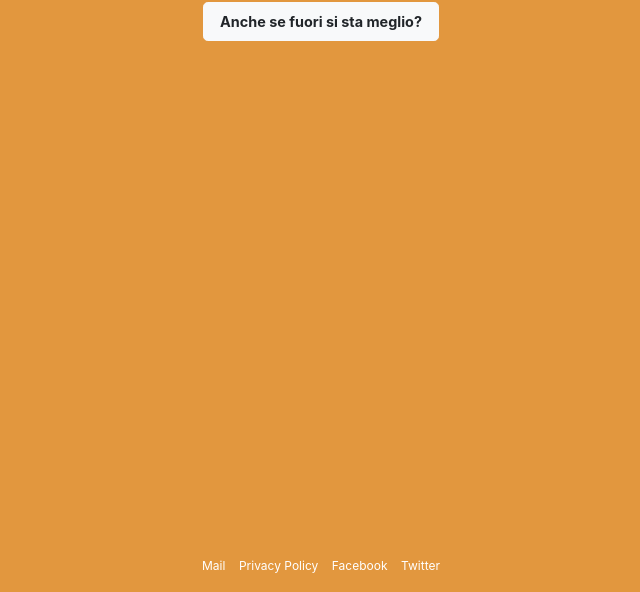
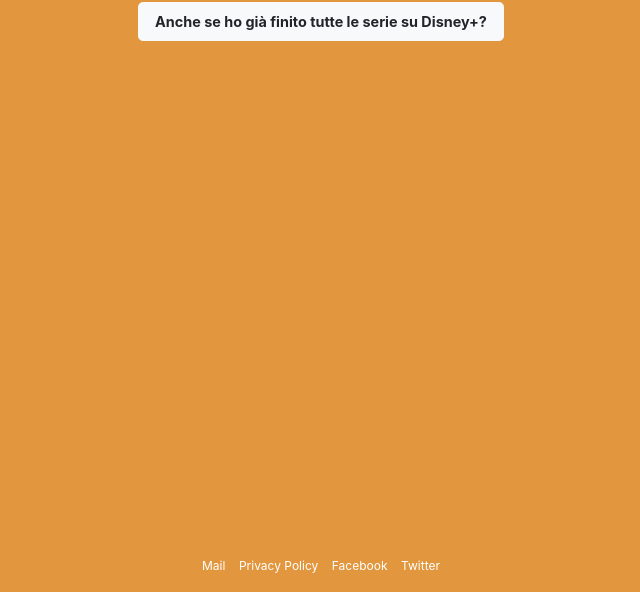
Before and after one commit to enryIT/sideverestareacasa.it, a plain HTML site: page index.html in a window 1280 px wide. Shown: the part 208-800 px from the top of the page, without its empty margins (319-959 px from the left). Drawn offline with nearby package versions, Linux system fonts and the light colour scheme.

Commit message:
new phrases and no color brightness debug in console in prod

```diff
--- a/index.html
+++ b/index.html
@@ -95,7 +95,7 @@
         const c_b = parseInt(hex.substr(4, 2), 16);
         const brightness = Math.sqrt((Math.pow(c_r, 2) * .299) + (Math.pow(c_g, 2) * .587) + (Math.pow(c_b, 2) * .114));
         //const brightness = ((c_r * 2126) + (c_g * 7152) + (c_b * 722)) / 10000;
-        console.log(brightness);
+        //console.log(brightness);
         if (brightness>128 && brightness<220) { return true; } else { return false; }
     }
     function generateRandomColor() {
@@ -129,6 +129,11 @@
             'Anche se ho visto la Madonna fuori dalla finestra?',
             'Anche se fuori si sta meglio?',
             'Anche se fuori è più caldo?',
+            'Anche se sei per seo fa trentaseo?',
+            'Anche se vorrei tanto uno spritz?',
+            'Anche se ho già finito tutte le serie su Netflix?',
+            'Anche se ho già finito tutte le serie su Disney+?',
+            'Anche se voglio fare quello che mi pare?',
         ];
         button.innerHTML = values[Math.floor(Math.random() * values.length)];
         document.getElementById('button').addEventListener('click', function () {
@@ -139,7 +144,6 @@
             res.removeAttribute('style');
             res.innerHTML = '...';
             if (Math.random() > 0.88) {
-                //res.style = 'font-size: 3.5rem;';
                 let delay = Math.random() * 1000;
                 setTimeout(function () {
                     res.innerHTML = 'Forse!';
@@ -154,9 +158,6 @@
                     res.innerHTML = 'Uhm...';
                 }, delay + 2800);
                 setTimeout(function () {
-                    //var mq = window.matchMedia( "(max-width: 992px)" );
-                    //if (mq.matches) { res.style = 'font-size: 6rem;'; }
-                    //else { res.style = 'font-size: 10rem;'; }
                     res.innerHTML = 'Si';
                     button.innerHTML = choices[Math.floor(Math.random() * choices.length)];
                     document.body.style.background = generateRandomColor();
```
